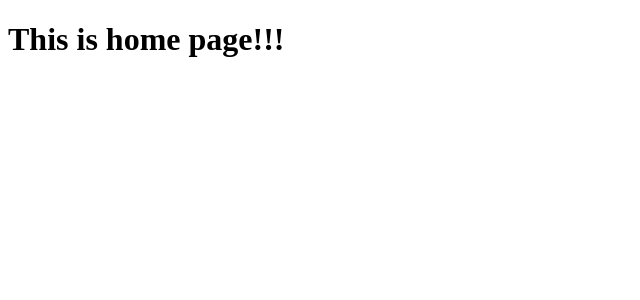
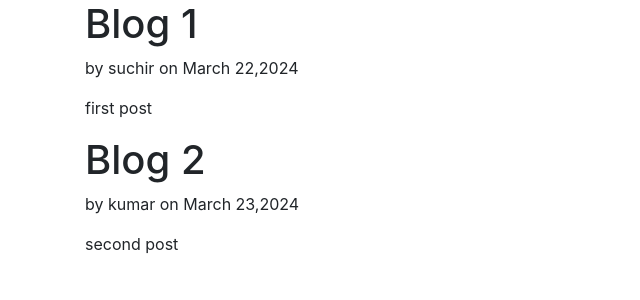
Before and after one commit to suchir-cyber/blog, a Django app: page /blog/ in a window 1280 px wide. Shown: the top 300 px of the page, without its empty margins (0-640 px from the left). Run offline with Django 5.2, Linux system fonts and the light colour scheme.

Commit message:
done inheritance

```diff
--- /dev/null
+++ b/blog_web/blog/templates/blog/base.html
@@ -0,0 +1,29 @@
+<!DOCTYPE html>
+<html lang="en">
+<head>
+    <meta charset="UTF-8">
+    <meta name="viewport" content="width=device-width, initial-scale=1.0">
+    <!-- Required meta tags -->
+    <meta charset="utf-8">
+    <meta name="viewport" content="width=device-width, initial-scale=1, shrink-to-fit=no">
+
+    <!-- Bootstrap CSS -->
+    <link rel="stylesheet" href="https://cdn.jsdelivr.net/npm/bootstrap@4.4.1/dist/css/bootstrap.min.css" integrity="sha384-Vkoo8x4CGsO3+Hhxv8T/Q5PaXtkKtu6ug5TOeNV6gBiFeWPGFN9MuhOf23Q9Ifjh" crossorigin="anonymous">
+
+    {% if title %}
+        <title>Blog - {{title}}</title>
+    {% else %}
+        <title>Blog</title>
+    {% endif %}
+</head>
+<body>
+    <div class="container">
+        {% block content%}{% endblock%}
+    </div>
+    <!-- Optional JavaScript -->
+    <!-- jQuery first, then Popper.js, then Bootstrap JS -->
+    <script src="https://code.jquery.com/jquery-3.4.1.slim.min.js" integrity="sha384-J6qa4849blE2+poT4WnyKhv5vZF5SrPo0iEjwBvKU7imGFAV0wwj1yYfoRSJoZ+n" crossorigin="anonymous"></script>
+    <script src="https://cdn.jsdelivr.net/npm/popper.js@1.16.0/dist/umd/popper.min.js" integrity="sha384-Q6E9RHvbIyZFJoft+2mJbHaEWldlvI9IOYy5n3zV9zzTtmI3UksdQRVvoxMfooAo" crossorigin="anonymous"></script>
+    <script src="https://cdn.jsdelivr.net/npm/bootstrap@4.4.1/dist/js/bootstrap.min.js" integrity="sha384-wfSDF2E50Y2D1uUdj0O3uMBJnjuUD4Ih7YwaYd1iqfktj0Uod8GCExl3Og8ifwB6" crossorigin="anonymous"></script>
+</body>
+</html>
--- a/blog_web/blog/templates/blog/home.html
+++ b/blog_web/blog/templates/blog/home.html
@@ -1,11 +1,8 @@
-<!DOCTYPE html>
-<html lang="en">
-<head>
-    <meta charset="UTF-8">
-    <meta name="viewport" content="width=device-width, initial-scale=1.0">
-    <title>Home</title>
-</head>
-<body>
-    <h1>This is home page!!!</h1>
-</body>
-</html>
+{% extends "blog/base.html" %}
+{% block content %}
+    {% for post in posts%}
+       <h1>{{post.title}}</h1>
+       <p>by {{post.name}} on {{post.date_posted}}</p>
+       <p>{{post.content}}</p>
+    {% endfor %}
+{% endblock content %}
--- a/blog_web/blog/views.py
+++ b/blog_web/blog/views.py
@@ -2,8 +2,28 @@ from django.shortcuts import render
 from django.http import HttpResponse
 
 # Create your views here.
+
+posts = [
+    {
+        'name' : 'suchir',
+        'title' : 'Blog  1',
+        'content' : 'first post',
+        'date_posted' : 'March 22,2024'
+    },
+     {
+        'name' : 'kumar',
+        'title' : 'Blog  2',
+        'content' : 'second post',
+        'date_posted' : 'March 23,2024'
+    }
+]
+
 def home(request):
-    return render(request,'blog/home.html')
+    context = {
+        'posts' : posts,
+        'title' : 'Home'
+    }
+    return render(request,'blog/home.html',context)
 
 def about(request):
-    return render(request,'blog/about.html')
+    return render(request,'blog/about.html',{'title' : 'About'})
```
Also changed, not shown: blog_web/blog/templates/blog/about.html (+3 -10 lines).
